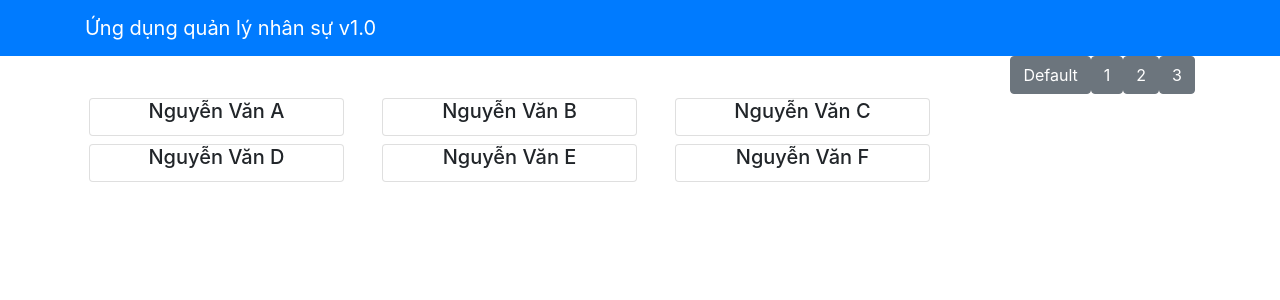
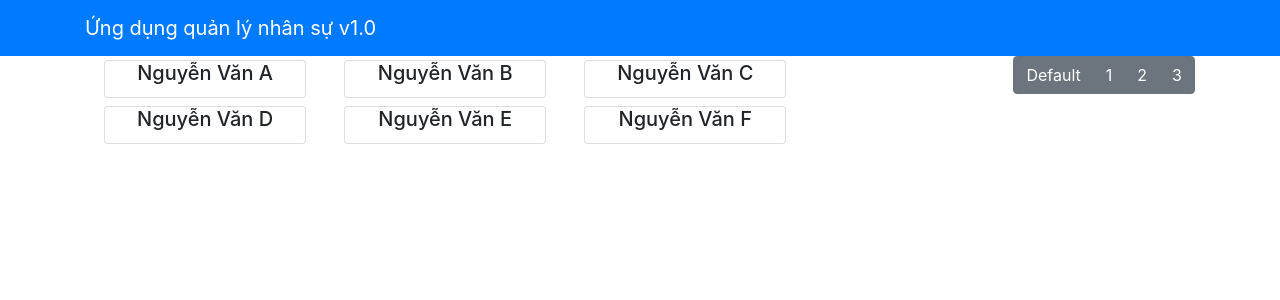
Before and after one commit to TrKhoa/git-test, a React (Create React App) app: page / in a window 1280 px wide. Shown: the top 300 px of the page. Built offline with nearby package versions, Linux system fonts and the light colour scheme.

Commit message:
button group

```diff
--- a/src/components/StaffListComponent.js
+++ b/src/components/StaffListComponent.js
@@ -1,4 +1,4 @@
-import { Card,CardTitle,CardText, Button } from 'reactstrap';
+import { Card,CardTitle,CardText,ButtonGroup,Button } from 'reactstrap';
 import React, { Component } from 'react';
 import 'bootstrap/dist/css/bootstrap.css';
 import dateFormat from 'dateformat';
@@ -59,12 +59,12 @@ class StaffList extends Component {
     });
   return (
     <div className="container">
-    <div className="text-right">
+    <ButtonGroup className="float-right">
       <Button onClick={ () => {this.handleColumn(0)}}>Default</Button>
       <Button onClick={ () => {this.handleColumn(1)}}>1</Button>
       <Button onClick={ () => {this.handleColumn(2)}}>2</Button>
       <Button onClick={ () => {this.handleColumn(3)}}>3</Button>
-    </div>
+    </ButtonGroup>
        <div className="row">
         { menu }
        </div>
```
